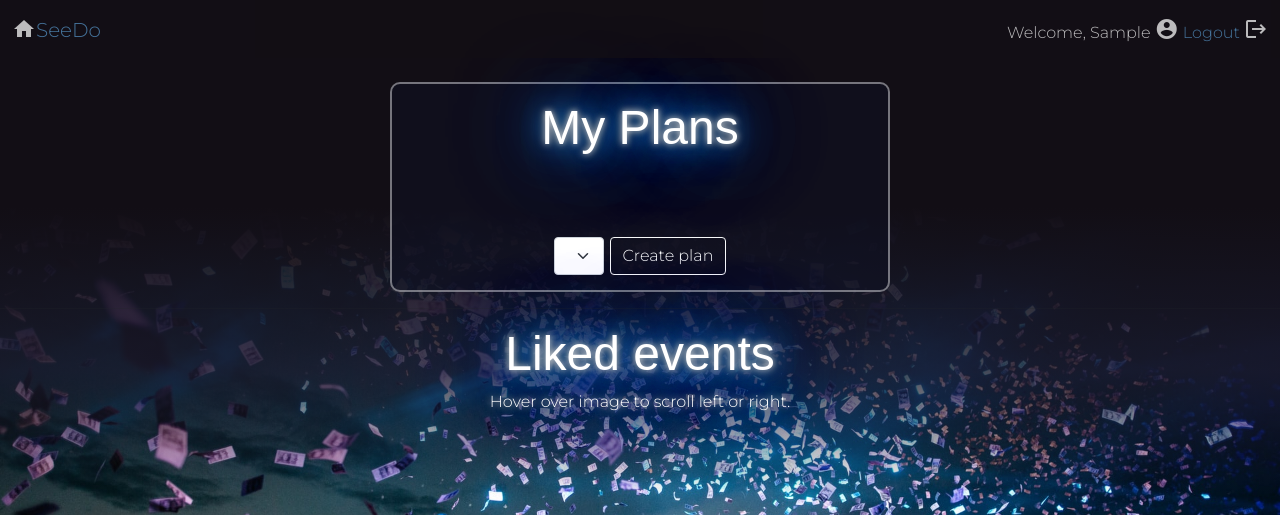
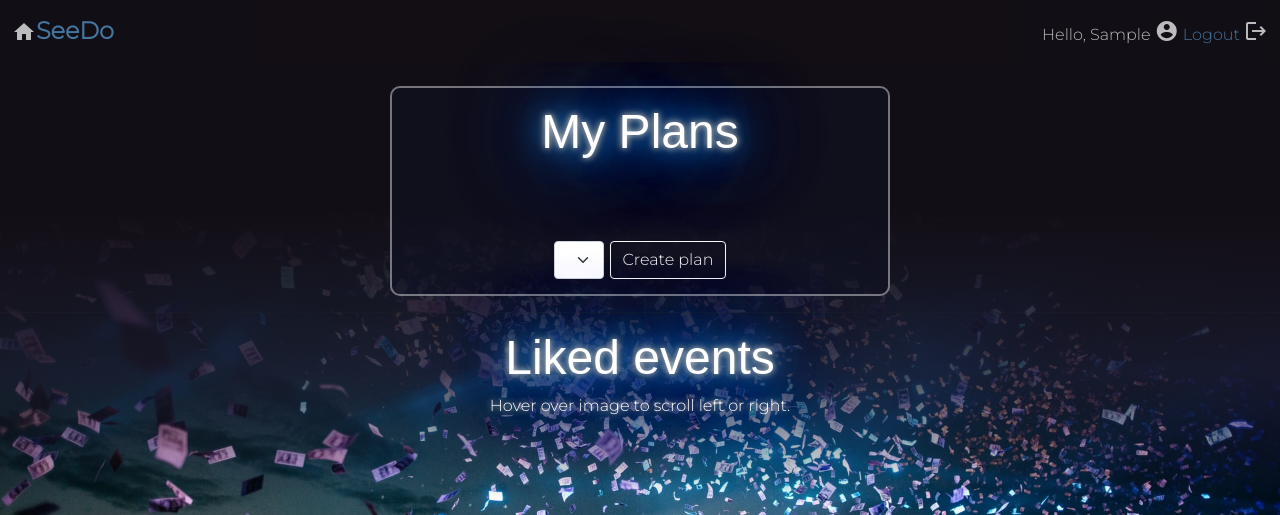
Before and after one commit to lisamqy/HB_Proj-SeeDo, a Flask app: page /user/1 in a window 1280 px wide. Shown: the top 515 px of the page. Run offline with Flask 2, Linux system fonts and the light colour scheme; the visitor is signed in with stand-in values (Sample User, id 1); data comes from the database, SQL or seed files in the repository; data that the repository does not hold is empty; some web fonts are replaced.

Commit message:
Updated html

```diff
--- a/static/css/styles.css
+++ b/static/css/styles.css
@@ -26,6 +26,11 @@ a {
 .navbar-custom {
     background-color: #120e15;
     opacity: 75%;
+}
+
+.navbar-brand {
+    font-weight: bold !important;
+    font-size: 1.5rem !important;
 }
 
 .pretty-box {
--- a/templates/accountdetails.html
+++ b/templates/accountdetails.html
@@ -8,15 +8,15 @@
 
     <nav class="navbar navbar-custom sticky-top">
         <div class="container-fluid">
-            <a class="navbar-brand light" href="/">
+            <a class="navbar-brand" href="/">
                 <sub><i class="material-icons">home</i></sub>SeeDo
             </a>
             <div>
                 <span class="whitesmoke">
-                    Welcome, {{ user.username.title() }}
+                    Hello, {{ user.username.title() }}
                 </span>
                 <sub><i class="material-icons">account_circle</i></sub>
-                <a class="light" href="/goodbye">Logout</a>
+                <a href="/goodbye">Logout</a>
                 <sub><i class="material-icons">logout</i></sub>
             </div>
         </div>
--- a/templates/eventdetails.html
+++ b/templates/eventdetails.html
@@ -10,7 +10,7 @@
                 <sub><i class="material-icons">home</i></sub>SeeDo
             </a>
             <div>
-                <a class="light" href="javascript:history.back()">Go Back</a>
+                <a href="javascript:history.back()">Go Back</a>
                 <sub class="navbar-brand"><i class="material-icons">arrow_back</i></sub>
             </div>
         </div>
--- a/templates/index.html
+++ b/templates/index.html
@@ -34,6 +34,7 @@
     <div id="page-container">
 
         <div id="content-wrap">
+
             <!-- Custom .html files -->
             {% block content %}
                 CONTENT HERE
--- a/templates/plandetails.html
+++ b/templates/plandetails.html
@@ -7,14 +7,14 @@
 
     <nav class="navbar navbar-custom sticky-top border-bottom border-dark">
         <div class="container-fluid">
-            <a class="navbar-brand light" href="/">
+            <a class="navbar-brand" href="/">
                 <sub><i class="material-icons">home</i></sub>SeeDo
             </a>
             <div>
                 <a href="/user/{{ plan.user_id }}">Back To Account</a>
-                <sub class="navbar-brand light"><i class="material-icons">account_circle</i></sub>
+                <sub class="navbar-brand"><i class="material-icons">account_circle</i></sub>
                 <a href="/goodbye">Logout</a>
-                <sub class="navbar-brand light"><i class="material-icons">logout</i></sub>
+                <sub class="navbar-brand"><i class="material-icons">logout</i></sub>
             </div>
         </div>
     </nav>
--- a/templates/searchresults.html
+++ b/templates/searchresults.html
@@ -8,11 +8,11 @@
 
         <nav class="navbar navbar-custom">
             <div class="container-fluid">
-                <a class="navbar-brand light" href="/">
+                <a class="navbar-brand" href="/">
                     <sub><i class="material-icons">home</i></sub>SeeDo
                 </a>
                 <div>
-                    <a class="light" href="javascript:history.back()">Go Back</a>
+                    <a href="javascript:history.back()">Go Back</a>
                     <sub class="navbar-brand"><i class="material-icons">arrow_back</i></sub>
                 </div>
             </div>
```
Also changed, not shown: templates/homepage.html (+4 -4 lines).
